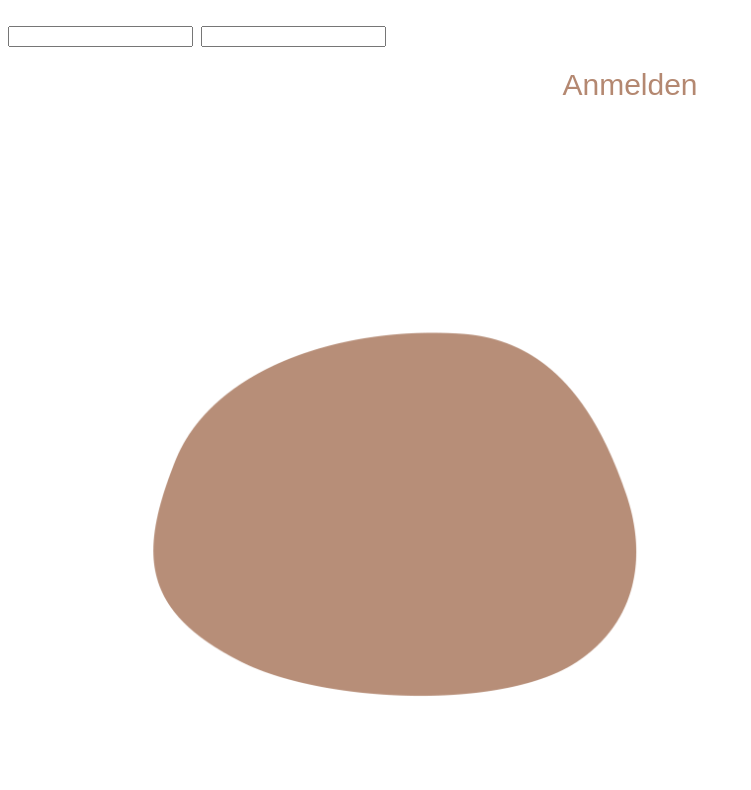
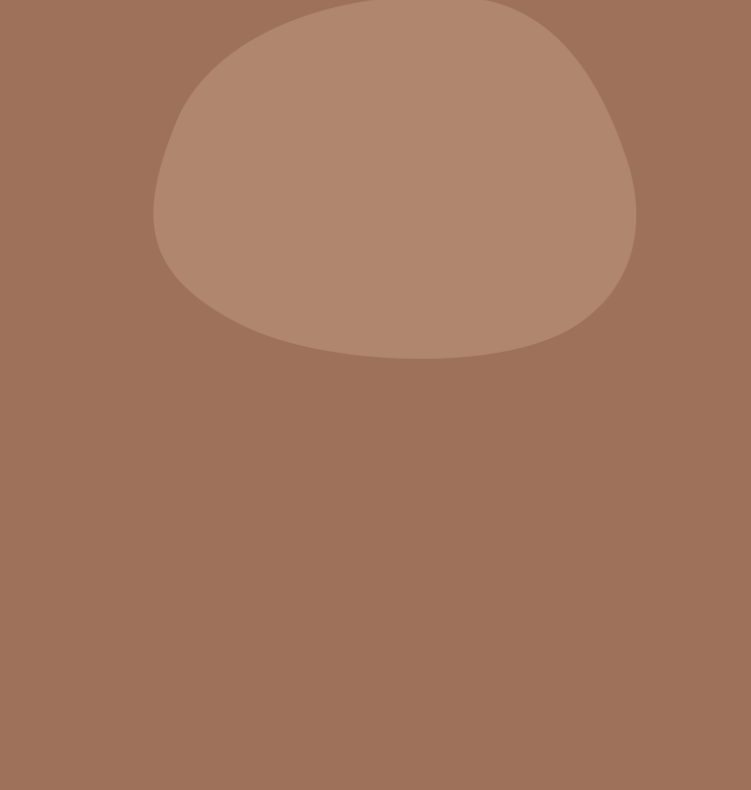
Before and after one commit to norinabieler/Paws_for_Pals, a plain HTML site: page index.html in a window 1280 px wide. Shown: the part 1357-2147 px from the top of the page, without its empty margins (0-751 px from the left). After the commit the page ends 1946 px from the top, so only its background shows below. Drawn offline with nearby package versions, Linux system fonts and the light colour scheme.

Commit message:
Update styles.css

```diff
--- a/styles/styles.css
+++ b/styles/styles.css
@@ -1,53 +1,31 @@
 body {
     font-family: 'Istok Web', sans-serif;
+    background-color: #9E725A;
 }
 
+/*
+.backgroundPic {
+  position: absolute;
+  top: 0;
+  left: 0;
+  width: 100%;
+  height: 100%;
+  object-fit: cover; /* Das Bild auf die Größe des Bildschirms skalieren
+  z-index: -1;
+}   */
 
-/*Hintergrundbild Tiger
-background-image: url('https://images.pexels.com/photos/6278664/pexels-photo-6278664.jpeg?auto=compress&cs=tinysrgb&w=1260&h=750&dpr=2');
-
-font-family: 'Istok Web', sans-serif;
-*/
-
-.backgroundPic {
-  width: max-content;
+.Logo {
+  display: flex;
+  align-items: center;
+  justify-content: center;
 }
 
-header {
+.PawsForPals {
+  width: 70%;
   display: flex;
   justify-content: center;
-  height: 100%;
-  margin: 0;
+  align-items: center;
 }
-
-.LogoPawsForPals {
-  width: 180px;
-}
-
-
- .input {
-    display: block; /* Macht die Elemente zu Blockelementen, damit sie untereinander angezeigt werden */
-    margin: 5px auto; /* Zentriert die Elemente horizontal */
-    padding: 20px; /* Abstand innerhalb der Elemente */
-    padding-left: 0px;
-    border: none; /* Entfernt die Rahmen um die Eingabefelder */
-    border-bottom: 2px solid #ffffff; /* Linie unterhalb des Eingabefelds in Braun (1px dick) */
-    background: transparent;
-    font-size: 25px;
-}
-
-
-button {
-    display: block; /* Macht die Buttons zu Blockelementen, damit sie untereinander angezeigt werden */
-    margin: 10px auto; /* Zentriert die Buttons horizontal und fügt Abstand hinzu */
-    padding: 4px 30px; /* Abstand innerhalb der Buttons */
-    background-color: white; /* Hintergrundfarbe auf Weiß setzen */
-    border: 2px solid  white; /* Entfernt die Rahmen um die Buttons */
-    border-radius: 30px;
-    color: #B48871; /* Textfarbe auf die gewünschte Farbe (Braun) setzen */
-    font-size: 30px;
-  }
-
 
   ::placeholder {
     color: rgb(255, 255, 255);
```
